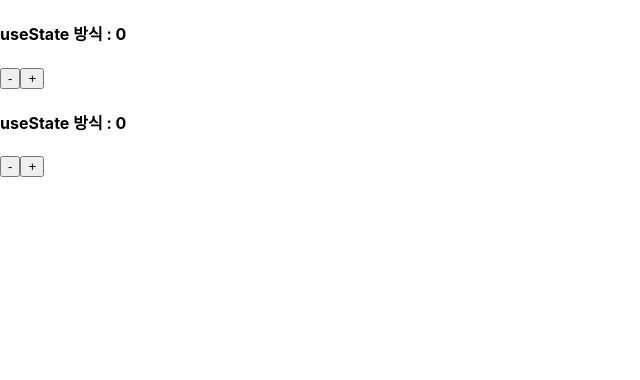
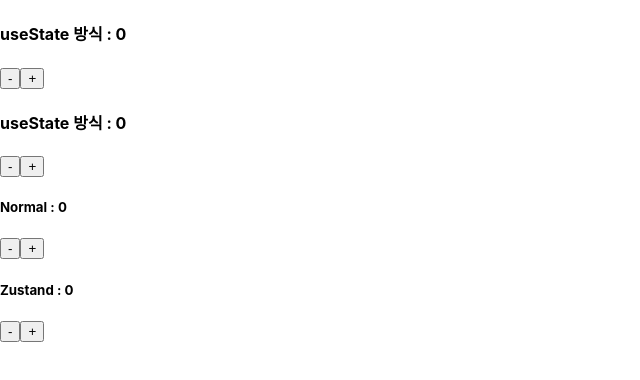
Before and after one commit to sangin99/React, a React (Create React App) app in the folder libraries/: page / in a window 1280 px wide. Shown: the top 380 px of the page, without its empty margins (0-640 px from the left). Built offline with nearby package versions, Linux system fonts and the light colour scheme; the HTML template or start-up script is replaced by a standard one.

Commit message:
동시 구동

```diff
--- a/libraries/src/zustand/Zustandlibrary.tsx
+++ b/libraries/src/zustand/Zustandlibrary.tsx
@@ -71,6 +71,38 @@ export default function Zustandlibrary() {
                 <button onClick={decreaseZNormal}>-</button>
                 <button onClick={increaseZNormal}>+</button>
             </div>
+            <SubComponent1 normal={normal} increaseNormal={increaseNormal} decreaseNormal={decreaseNormal} />
+            <SubComponent2 />
+        </div>
+    );
+}
+
+interface SubProps {
+    normal: number;
+    increaseNormal: () => void;
+    decreaseNormal: () => void;
+}
+
+function SubComponent1 ({ normal, increaseNormal, decreaseNormal}: SubProps) {
+
+    return (
+        <div>
+            <h5>Normal : {normal}</h5>
+            <button onClick={decreaseNormal}>-</button>
+            <button onClick={increaseNormal}>+</button>
         </div>
     )
 }
+
+function SubComponent2 () {
+
+    const { zNormal, increaseZNormal, decreaseZNormal } = useStore();
+
+    return (
+        <div>
+            <h5>Zustand : {zNormal}</h5>
+            <button onClick={decreaseZNormal}>-</button>
+            <button onClick={increaseZNormal}>+</button>
+        </div>
+    )
+}
```
